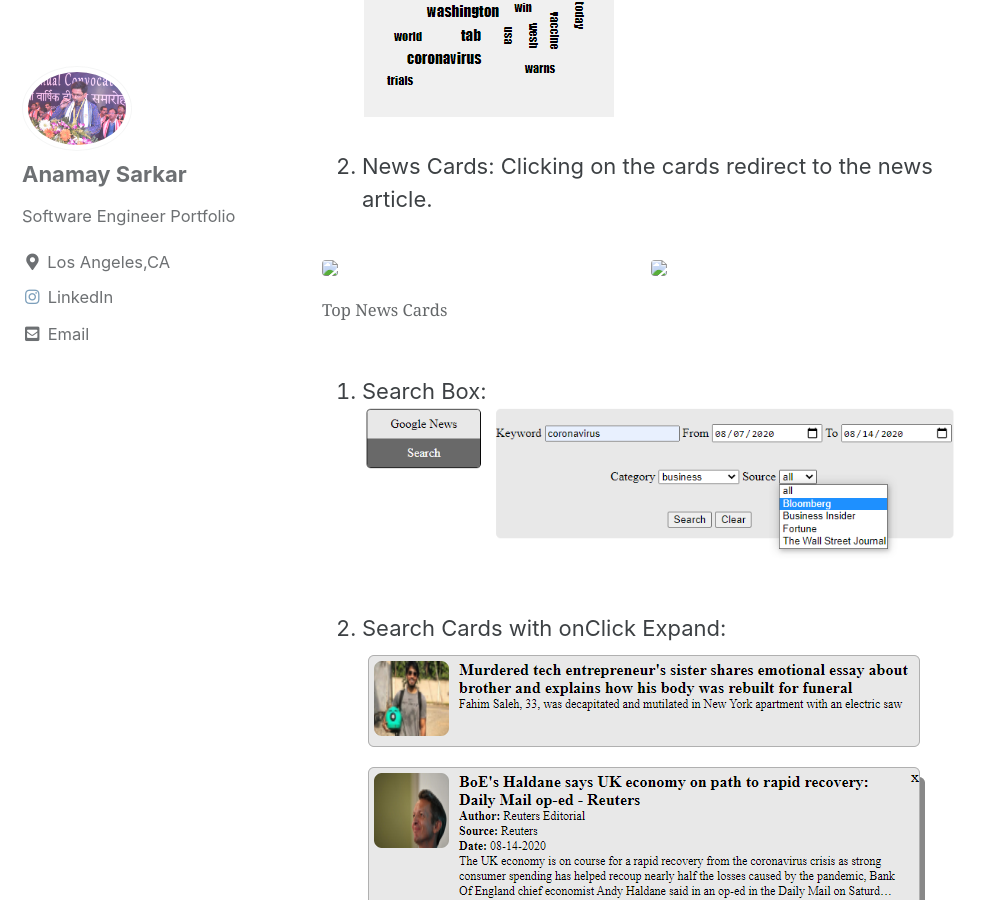
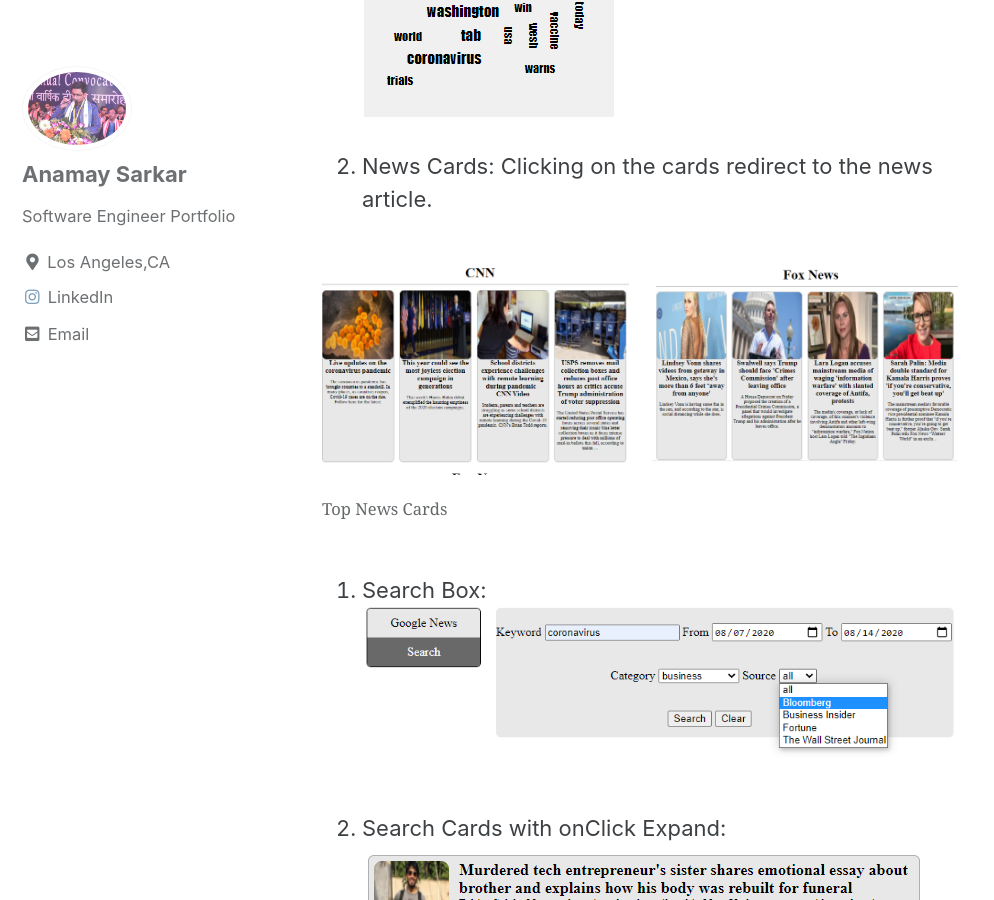
Before and after one commit to anamay9694/anamay9694.github.io, a Jekyll site: the page built from _posts/2020-02-20-newapp.md, in a window 1280 px wide and 900 px high, scrolled down 5060 px. Shown: the whole window, without its empty margins (0-994 px from the left). Built offline with Jekyll 4.4.1, drawn with Linux system fonts in a browser that asks for light colours; cached includes are drawn as plain includes.

Commit message:
Added materials

```diff
--- a/_posts/2020-02-20-newapp.md
+++ b/_posts/2020-02-20-newapp.md
@@ -75,8 +75,8 @@
 3. News Cards:
 Clicking on the cards redirect to the news article.
 <figure class="half">
-    <a href="/assets/images/newsapp/cnntopnews.png"><img src="/assets/images/newsapp/cnntopnews.png"></a>
-    <a href="/assets/images/newsapp/foxtopnews.png"><img src="/assets/images/newsapp/foxtopnews.png"></a>
+    <img src="{{ site.url }}{{ site.baseurl }}/images/newsapp/cnntopnews.png" alt="JSON response">
+    <img src="{{ site.url }}{{ site.baseurl }}/images/newsapp/foxtopnews.png" alt="JSON response">
     <figcaption>Top News Cards</figcaption>
 </figure>
 
```
